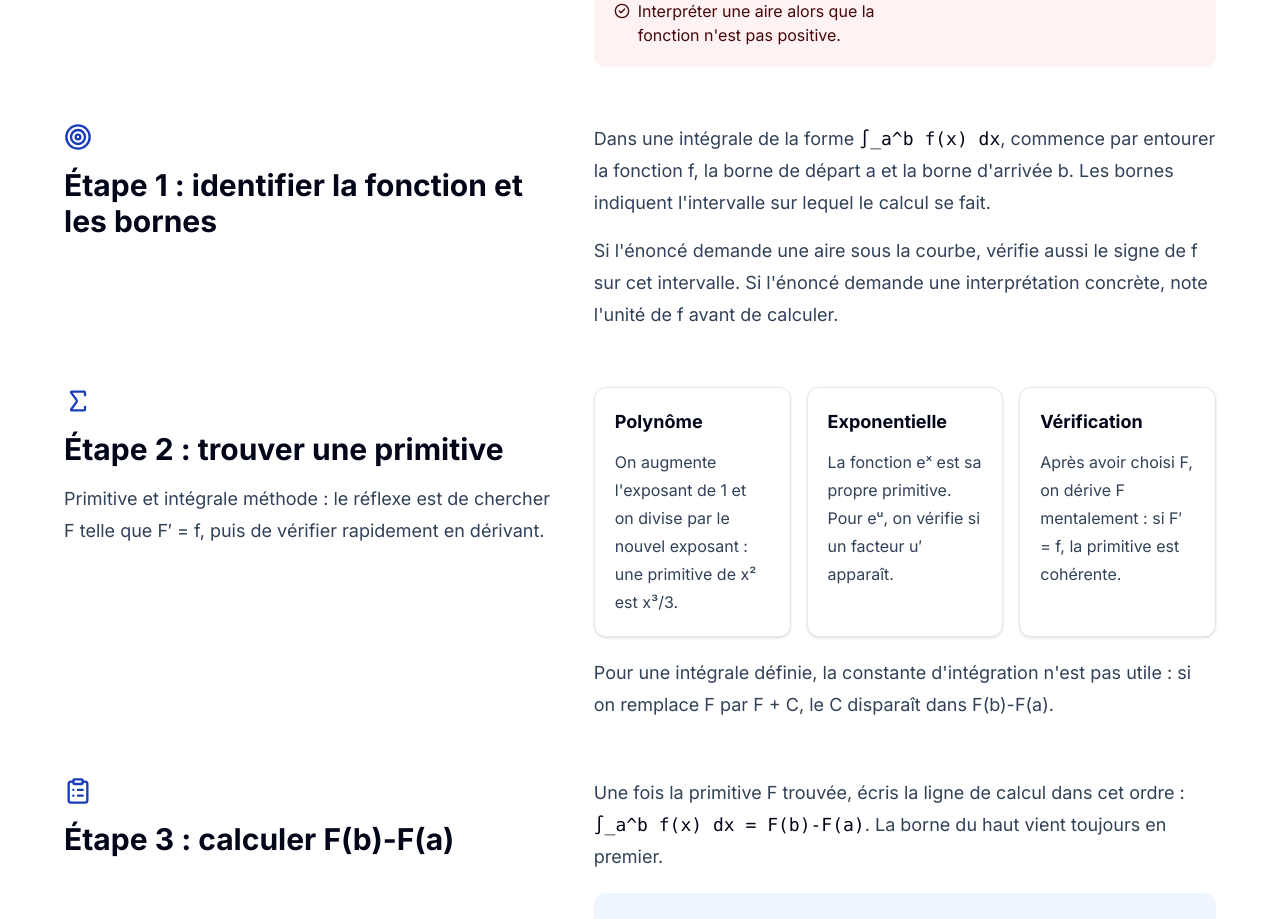
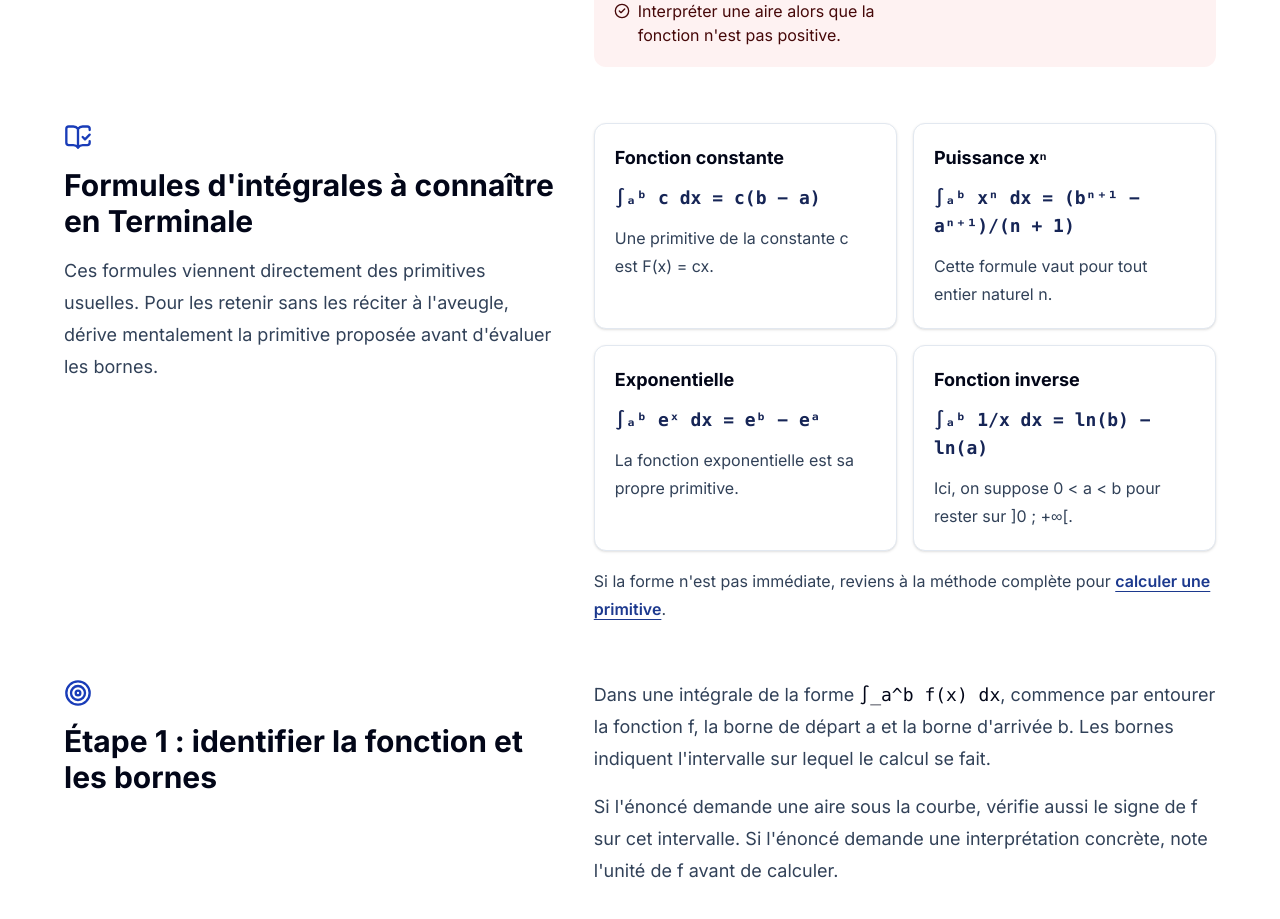
Before and after one commit to amokraneharrache-cloud/matheria, a Next.js app: page /methodes-maths-terminale/integrales in a window 1280 px wide. Shown: the part 1260-2179 px from the top of the page. Built offline with nearby package versions, Linux system fonts and the light colour scheme; no server answers.

Commit message:
J65: fix funnel measurement and prepare diagnostic distribution

```diff
--- a/src/app/diagnostic/DiagnosticClient.tsx
+++ b/src/app/diagnostic/DiagnosticClient.tsx
@@ -126,12 +126,7 @@ export function DiagnosticClient() {
     emailSubmittingRef.current = true;
     setEmailStatus("loading");
     setEmailMessage("");
-    trackDiagnosticEmailRequest({
-      exam_goal: "terminale",
-      level: result.level,
-      source_page: "/diagnostic",
-      marketing_consent: marketingConsent ? "true" : "false",
-    });
+    const submittedMarketingConsent = marketingConsent;
 
     try {
       const response = await fetch("/api/leads/diagnostic", {
@@ -142,25 +137,33 @@ export function DiagnosticClient() {
           website,
           score: result.correct,
           weakDomains: result.priorityDomains.map((domain) => domain.id),
-          marketingConsent,
+          marketingConsent: submittedMarketingConsent,
           utmSource: getStoredUtmEventParams().utm_source,
         }),
       });
       const payload = (await response.json().catch(() => null)) as
-        | { success?: boolean; emailSent?: boolean; message?: string }
+        | { success?: boolean; saved?: boolean; emailSent?: boolean; message?: string }
         | null;
 
       if (!response.ok || !payload?.success) {
         throw new Error(payload?.message || "Impossible d’envoyer le bilan.");
       }
 
-      trackEvent("email_optin", {
-        exam_goal: "terminale",
-        level: result.level,
-        source_page: "/diagnostic",
-        marketing_consent: marketingConsent ? "true" : "false",
-        cta_location: "diagnostic_result_email",
-      });
+      if (payload.saved) {
+        const emailTrackingParams = {
+          exam_goal: "terminale",
+          level: result.level,
+          source_page: "/diagnostic",
+          marketing_consent: submittedMarketingConsent ? "true" : "false",
+        };
+        trackDiagnosticEmailRequest(emailTrackingParams);
+        if (submittedMarketingConsent) {
+          trackEvent("email_optin", {
+            ...emailTrackingParams,
+            cta_location: "diagnostic_result_email",
+          });
+        }
+      }
       setEmailStatus("success");
       setEmailMessage(
         payload.emailSent
--- a/src/app/methodes-maths-terminale/integrales/page.tsx
+++ b/src/app/methodes-maths-terminale/integrales/page.tsx
@@ -25,9 +25,9 @@ import { breadcrumbJsonLd, faqJsonLd, type FaqItem } from "@/lib/seo";
 
 const pagePath = "/methodes-maths-terminale/integrales";
 
-const title = "Méthode intégrales en Terminale";
+const title = "Intégrales en Terminale : méthode et formules";
 const description =
-  "Méthode simple pour réussir les intégrales en Terminale : reconnaître une primitive, calculer F(b)-F(a), interpréter une aire et éviter les erreurs classiques.";
+  "Méthode et formules d’intégrales en Terminale : primitives usuelles, calcul de F(b)-F(a), aire sous la courbe et erreurs à éviter.";
 
 export const metadata: Metadata = {
   title: {
@@ -85,6 +85,29 @@ const primitiveChecks = [
   {
     title: "Vérification",
     text: "Après avoir choisi F, on dérive F mentalement : si F′ = f, la primitive est cohérente.",
+  },
+];
+
+const integralFormulaCards = [
+  {
+    title: "Fonction constante",
+    formula: "∫ₐᵇ c dx = c(b − a)",
+    detail: "Une primitive de la constante c est F(x) = cx.",
+  },
+  {
+    title: "Puissance xⁿ",
+    formula: "∫ₐᵇ xⁿ dx = (bⁿ⁺¹ − aⁿ⁺¹)/(n + 1)",
+    detail: "Cette formule vaut pour tout entier naturel n.",
+  },
+  {
+    title: "Exponentielle",
+    formula: "∫ₐᵇ eˣ dx = eᵇ − eᵃ",
+    detail: "La fonction exponentielle est sa propre primitive.",
+  },
+  {
+    title: "Fonction inverse",
+    formula: "∫ₐᵇ 1/x dx = ln(b) − ln(a)",
+    detail: "Ici, on suppose 0 < a < b pour rester sur ]0 ; +∞[.",
   },
 ];
 
@@ -293,6 +316,47 @@ export default function MethodeIntegralesTerminalePage() {
                   ))}
                 </ul>
               </aside>
+            </div>
+          </section>
+
+          <section
+            id="formules-integrales"
+            className="grid gap-8 lg:grid-cols-[0.8fr_1fr] lg:items-start"
+          >
+            <div>
+              <BookOpenCheck className="h-7 w-7 text-blue-800" />
+              <h2 className="mt-4 text-3xl font-bold text-slate-950">
+                Formules d&apos;intégrales à connaître en Terminale
+              </h2>
+              <p className="mt-4 text-lg leading-8 text-slate-700">
+                Ces formules viennent directement des primitives usuelles. Pour les
+                retenir sans les réciter à l&apos;aveugle, dérive mentalement la primitive
+                proposée avant d&apos;évaluer les bornes.
+              </p>
+            </div>
+            <div className="grid gap-4 md:grid-cols-2">
+              {integralFormulaCards.map((item) => (
+                <article
+                  key={item.title}
+                  className="rounded-xl border border-slate-200 bg-white p-5 shadow-sm"
+                >
+                  <h3 className="text-lg font-bold text-slate-950">{item.title}</h3>
+                  <p className="mt-3 font-mono text-base font-semibold text-blue-950 sm:text-lg">
+                    {item.formula}
+                  </p>
+                  <p className="mt-3 leading-7 text-slate-700">{item.detail}</p>
+                </article>
+              ))}
+              <p className="md:col-span-2 text-base leading-7 text-slate-700">
+                Si la forme n&apos;est pas immédiate, reviens à la méthode complète pour{" "}
+                <TrackedLink
+                  href="/primitives-terminale-specialite-maths"
+                  className="font-semibold text-blue-900 underline underline-offset-4"
+                >
+                  calculer une primitive
+                </TrackedLink>
+                .
+              </p>
             </div>
           </section>
 
--- a/src/components/marketing/PlanningLeadForm.tsx
+++ b/src/components/marketing/PlanningLeadForm.tsx
@@ -30,6 +30,7 @@ type PlanningLeadFormProps = {
 
 type ApiResponse = {
   success: boolean;
+  saved?: boolean;
   message?: string;
   emailSent?: boolean;
 };
@@ -86,7 +87,7 @@ export function PlanningLeadForm({
     setStatus("loading");
     setMessage("");
     setEmailSent(false);
-    trackEvent("lead_magnet_request", trackingParams);
+    const submittedMarketingConsent = marketingConsent;
 
     try {
       const response = await fetch("/api/leads/planning", {
@@ -98,7 +99,7 @@ export function PlanningLeadForm({
           email: normalizedEmail,
           sourcePage,
           website,
-          marketingConsent,
+          marketingConsent: submittedMarketingConsent,
           // Source d'acquisition uniquement (jamais d'email) : le serveur la
           // normalise avant stockage.
           utmSource: getStoredUtmEventParams().utm_source,
@@ -110,10 +111,15 @@ export function PlanningLeadForm({
         throw new Error(result?.message || "Impossible d'envoyer la demande.");
       }
 
-      trackEvent("email_optin", {
-        ...trackingParams,
-        marketing_consent: marketingConsent ? "true" : "false",
-      });
+      if (result.saved) {
+        trackEvent("lead_magnet_request", trackingParams);
+        if (submittedMarketingConsent) {
+          trackEvent("email_optin", {
+            ...trackingParams,
+            marketing_consent: "true",
+          });
+        }
+      }
       setEmailSent(Boolean(result.emailSent));
       setStatus("success");
       setMessage("");
```
Also changed, not shown: 10 other files (tests, documents, lock files or other folders).
